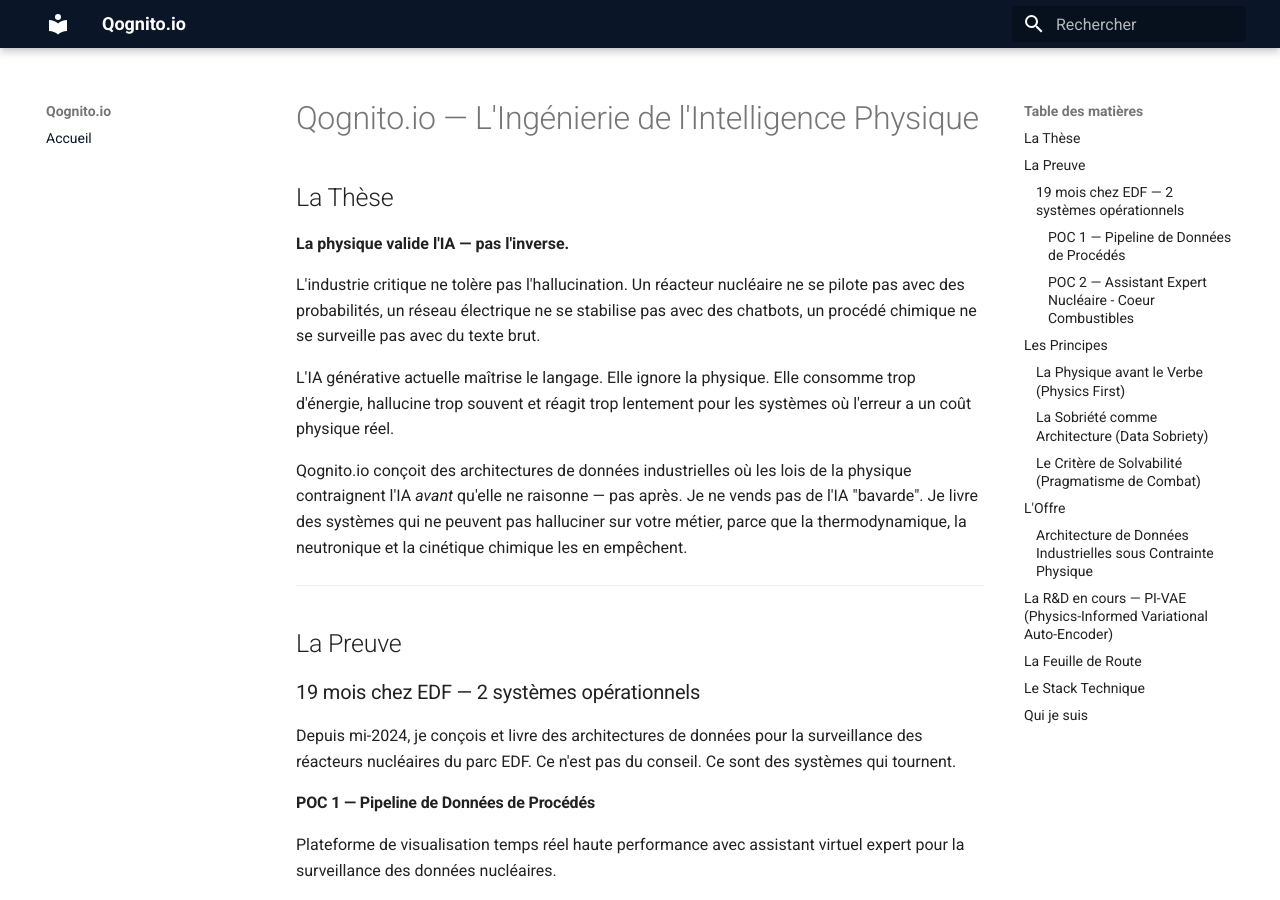
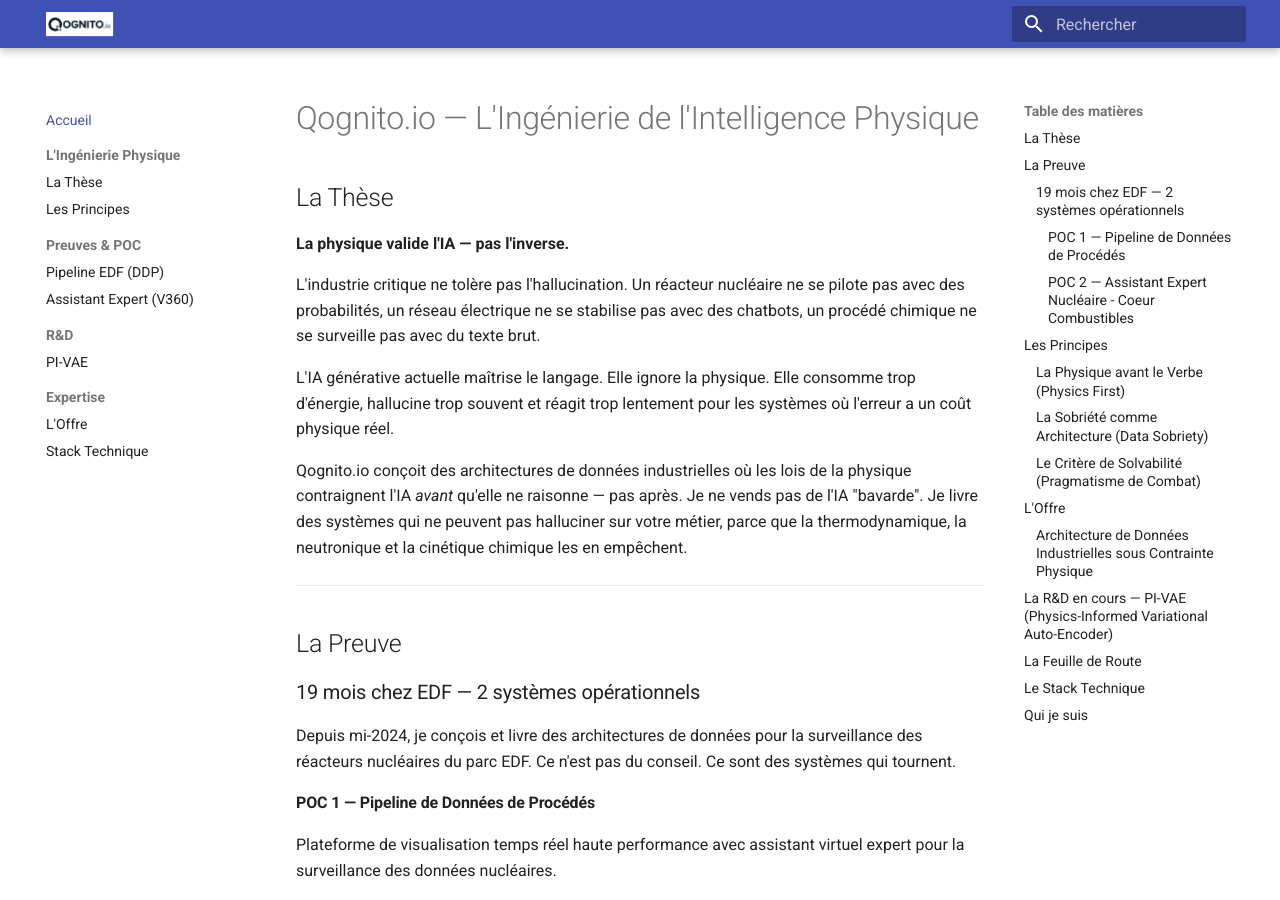
Before and after one commit to nucorg/qognito-site, an MkDocs documentation site: the page built from docs/index.md, in a window 1280 px wide and 900 px high. Built offline with MkDocs 1.6.1 and Material for MkDocs 9.7.7, drawn with Linux system fonts in a browser that asks for light colours.

Commit message:
Modify mkdocs.yml for site details and navigation
Updated site configuration and navigation structure.

```diff
--- a/mkdocs.yml
+++ b/mkdocs.yml
@@ -1,16 +1,13 @@
-site_name: Qognito.io
-site_description: L'Ingénierie de l'Intelligence Physique pour systèmes critiques.
-
 theme:
   name: material
   language: fr
+  logo: assets/logo.png
+  favicon: assets/favicon.png
   palette:
-    # Mode sombre (Navy profond)
     - media: "(prefers-color-scheme: dark)"
       scheme: slate
       primary: custom
       accent: amber
-    # Mode clair
     - media: "(prefers-color-scheme: light)"
       scheme: default
       primary: custom
@@ -18,16 +15,17 @@
   features:
     - navigation.sections
     - navigation.top
-    - content.code.copy
-
-extra_css:
-  - stylesheets/extra.css
 
 nav:
   - Accueil: index.md
-
-# Configuration des couleurs personnalisées (Titanium & Navy)
-extra:
-  colors:
-    primary: "#0A1628"
-    accent: "#D4850F"
+  - "L'Ingénierie Physique":
+    - "La Thèse": index.md#la-these
+    - "Les Principes": index.md#les-principes
+  - "Preuves & POC":
+    - "Pipeline EDF (DDP)": index.md#poc-1-pipeline-de-donnees-de-procedes-ddp
+    - "Assistant Expert (V360)": index.md#poc-2-assistant-expert-nucleaire-v360-coeur-combustibles
+  - "R&D":
+    - "PI-VAE": index.md#la-rd-en-cours-pi-vae-physics-informed-variational-auto-encoder
+  - "Expertise":
+    - "L'Offre": index.md#loffre
+    - "Stack Technique": index.md#le-stack-technique
```
